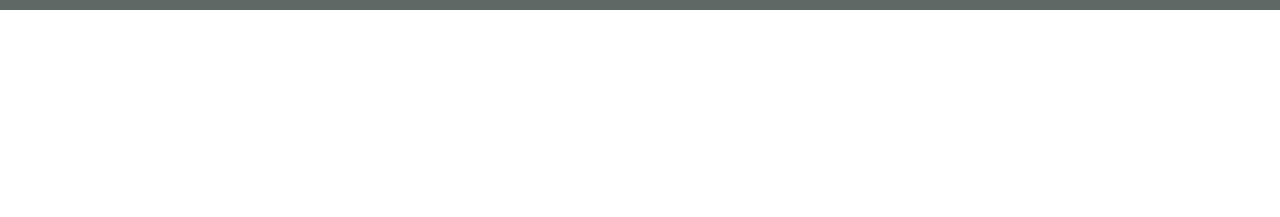
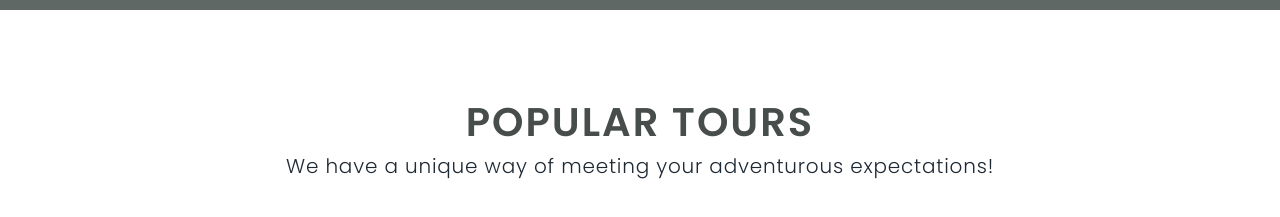
Before and after one commit to cvukxwhoo/pj-nhom2-react, a React (Vite) app: page / in a window 1280 px wide. Shown: the part 1851-2068 px from the top of the page. Before the commit the page ends 1891 px from the top, so only its background shows below. Built offline with nearby package versions, Linux system fonts and the light colour scheme.

Commit message:
done title-tour

```diff
--- /dev/null
+++ b/src/pages/Home/BoxTour/BoxTour.jsx
@@ -0,0 +1,18 @@
+import classNames from "classnames/bind";
+import styles from "./BoxTour.module.scss";
+import TitleTour from "./components/TitleTour/TitleTour";
+
+const cx = classNames.bind(styles);
+const BoxTour = () => {
+  return (
+    <>
+      <section className={cx("box-tour")}>
+        <div className={cx("wrap-tour")}>
+          <TitleTour />
+        </div>
+      </section>
+    </>
+  );
+};
+
+export default BoxTour;
--- /dev/null
+++ b/src/pages/Home/BoxTour/BoxTour.module.scss
@@ -0,0 +1,17 @@
+.box-tour {
+  width: 100%;
+  padding: 30px 0px;
+  display: flex;
+  align-items: center;
+  justify-content: center;
+  flex-direction: column;
+}
+
+.wrap-tour {
+  max-width: 1170px;
+  display: flex;
+  align-items: center;
+  justify-content: center;
+  flex-direction: column;
+  padding: 0px 10px;
+}
--- /dev/null
+++ b/src/pages/Home/BoxTour/components/TitleTour/TitleTour.jsx
@@ -0,0 +1,14 @@
+import classNames from "classnames/bind";
+import styles from "./TitleTour.module.scss";
+
+const cx = classNames.bind(styles);
+const TitleTour = () => {
+  return (
+    <div className={cx("title-tour")}>
+      <h1>Popular Tours</h1>
+      <p>We have a unique way of meeting your adventurous expectations!</p>
+    </div>
+  );
+};
+
+export default TitleTour;
--- /dev/null
+++ b/src/pages/Home/BoxTour/components/TitleTour/TitleTour.module.scss
@@ -0,0 +1,29 @@
+.title-tour {
+  width: 100%;
+  margin: 30px 0px;
+  display: flex;
+  align-items: center;
+  justify-content: center;
+  flex-direction: column;
+  text-align: center;
+}
+
+.title-tour h1 {
+  color: #474d4b;
+  font-size: 40px;
+  font-weight: 600;
+  letter-spacing: 2px;
+  line-height: 44px;
+  margin: 0px 0px 10px;
+  text-align: center;
+  text-transform: uppercase;
+}
+
+.title-tour p {
+  color: #1f2933;
+  font-size: 20px;
+  font-weight: 300;
+  line-height: 25px;
+  letter-spacing: 0.8px;
+  text-align: center;
+}
--- a/src/pages/Home/index.jsx
+++ b/src/pages/Home/index.jsx
@@ -2,12 +2,14 @@
 import React from "react";
 import BoxHome from "../../components/Layout/DefaultLayout/BoxHome/BoxHome";
 import BoxAdventure from "./BoxAdventure/BoxAdventure";
+import BoxTour from "./BoxTour/BoxTour";
 
 const Home = () => {
   return (
     <>
       <BoxHome />
       <BoxAdventure />
+      <BoxTour />
     </>
   );
 };
```
